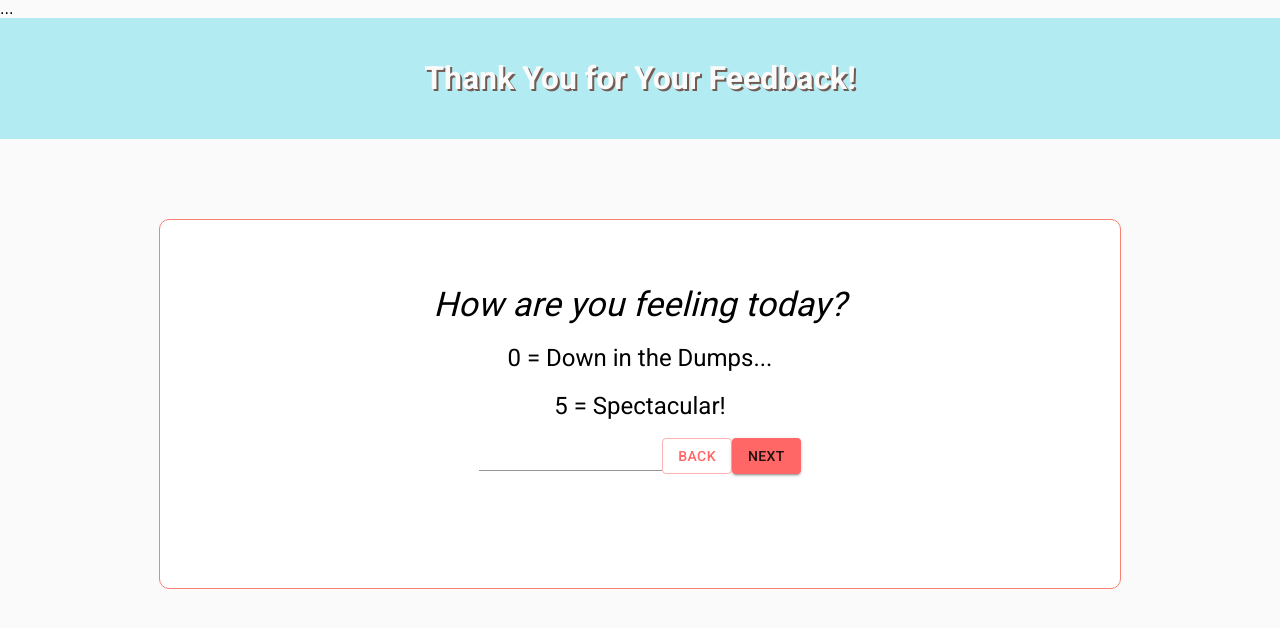
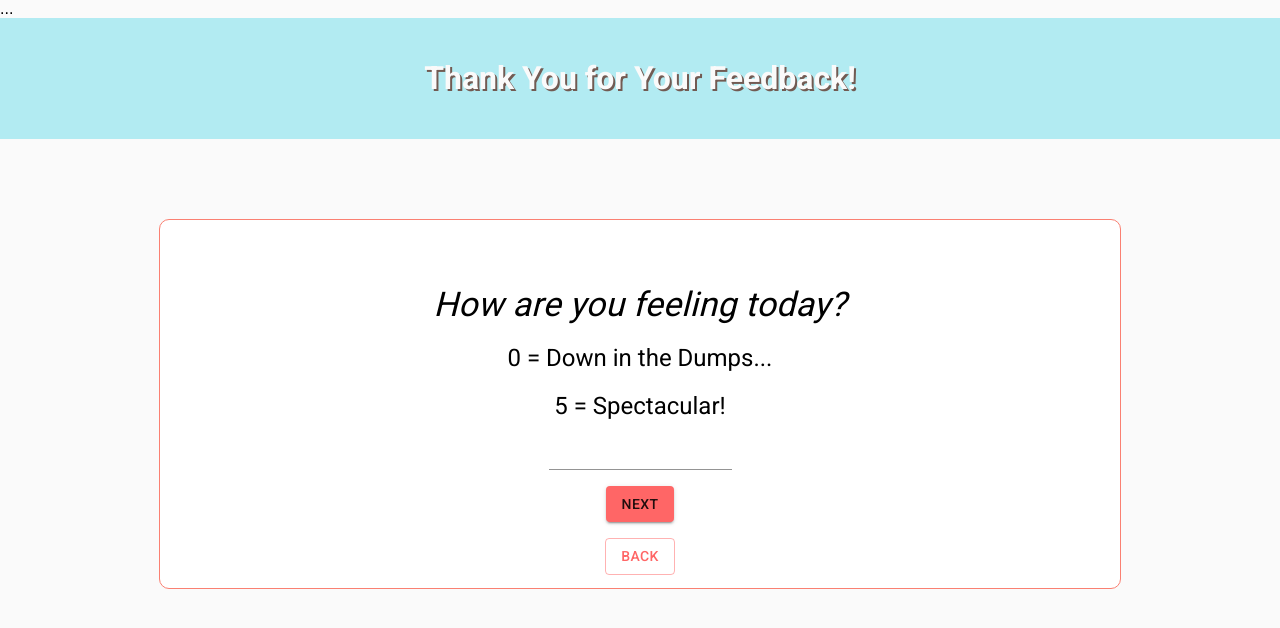
Before and after one commit to ShylaEarl/weekend-redux-feedback-loop, a React (Create React App) app: page /#/Feeling in a window 1280 px wide. Shown: the top 628 px of the page. Built offline with nearby package versions, Linux system fonts and the light colour scheme.

Commit message:
cleaned up delete code, added MUI to Feeling buttons

```diff
--- a/src/components/Admin/Admin.jsx
+++ b/src/components/Admin/Admin.jsx
@@ -1,5 +1,4 @@
 import { useState, useEffect } from 'react';
-import { useDispatch, useSelector } from 'react-redux';
 import axios from 'axios';
 import './Admin.css';
 
@@ -24,18 +23,13 @@ function Admin() {
             });
     }
 
-
-    const store = useSelector((store) => store);
-
-    //TODO - figure out id param and routing piece
     //DELETE request
     const deleteFeedback = (id) => {
         console.log('in delete request', id);
 
-        axios.delete(`/feedback/${id}`) // or '/deleteFeedback/:id' or '/feedback'
+        axios.delete(`/feedback/${id}`)
             .then((response) => {
                 console.log('delete request', response);
-                //dispatch({type: 'DELETE'});
                 getFeedback();
             })
             .catch((error) => {
@@ -43,7 +37,7 @@ function Admin() {
             })
     }
 
-    //TODO swal to confirm delete
+    //Sweet Alert confirms desire to delete
     const deleteFeedbackHandler = (id) => {
         swal({
             title: "Hello!",
@@ -57,7 +51,7 @@ function Admin() {
                 swal({
                     text: "You've deleted your feedback.",
                 });
-                deleteFeedback(id); //add id params as argument? or click event  event.target.value?
+                deleteFeedback(id);
             }
         });
     }
--- a/src/components/Feeling/Feeling.jsx
+++ b/src/components/Feeling/Feeling.jsx
@@ -1,7 +1,7 @@
 import { useState } from 'react';
 import { useDispatch } from 'react-redux';
 import { useHistory } from 'react-router-dom';
-import { Button, Typography, Input } from '@material-ui/core';
+import { Button, Typography, Input, Box } from '@material-ui/core';
 
 function Feeling() {
 
@@ -45,18 +45,22 @@ function Feeling() {
                 type="number"
                 onChange={(event) => setFeeling(event.target.value)}
             />
+            <Box m={2}>
+            <Button
+                variant="contained"
+                color="secondary"
+                onClick={() => addFeeling()}>
+                NEXT
+            </Button>
+            </Box>
+            <Box m={2}>
             <Button
                 variant="outlined"
                 color="secondary"
                 onClick={() => goBack()}>
                 BACK
             </Button>
-            <Button
-                variant="contained"
-                color="secondary"
-                onClick={() => addFeeling()}>
-                NEXT
-            </Button>
+            </Box>
         </div>
     )
 }
--- a/src/index.js
+++ b/src/index.js
@@ -54,13 +54,6 @@ const commentsReducer = (state = '', action) => {
     return state;
 }
 
-//May not need this, trying to get Delete button functional
-//check out redux-edit-example code
-const deleteReducer = (state = {}, action) => {
-
-    return state;
-}
-
 //store to hold all application data
 const storeInstance = createStore(
     combineReducers({
@@ -68,7 +61,6 @@ const storeInstance = createStore(
         understandingReducer,
         supportedReducer,
         commentsReducer,
-        deleteReducer,
     }),
     applyMiddleware(logger)
 );
```
Also changed, not shown: 1 other file (tests, documents, lock files or other folders).
